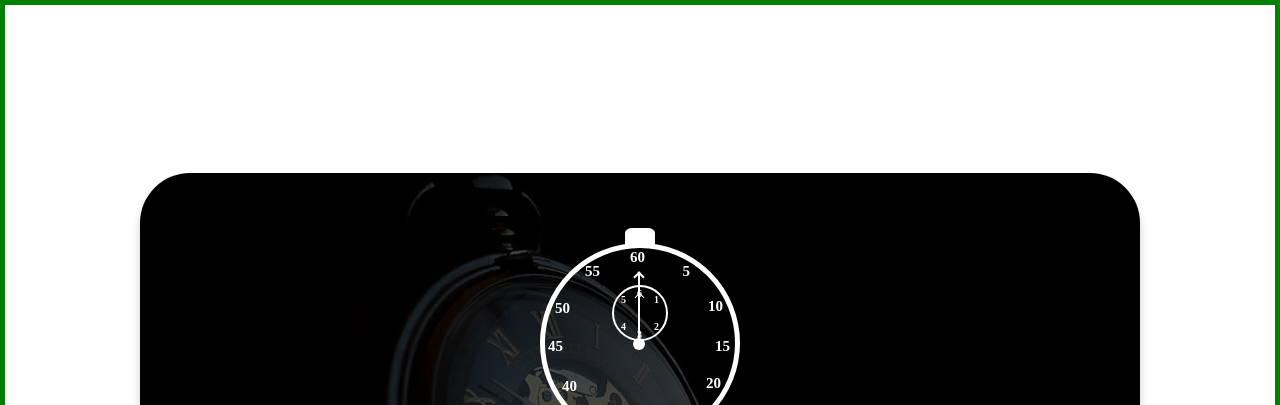
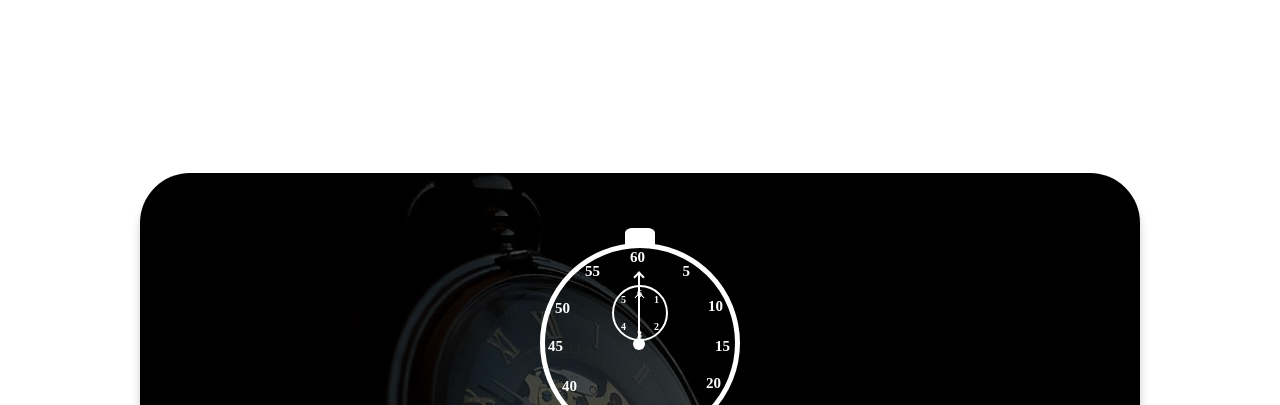
Before and after one commit to bkrayaguru931/StopWatch, a plain HTML site: page index.html in a window 1280 px wide. Shown: the top 405 px of the page. Drawn offline with nearby package versions, Linux system fonts and the light colour scheme.

Commit message:
Update style.css

```diff
--- a/style.css
+++ b/style.css
@@ -7,7 +7,7 @@
 body {
     background: white;
     background-repeat: no-repeat;
-    border: 5px green solid;
+
     height: 100vh;
     display: flex;
     align-items: center;
```
